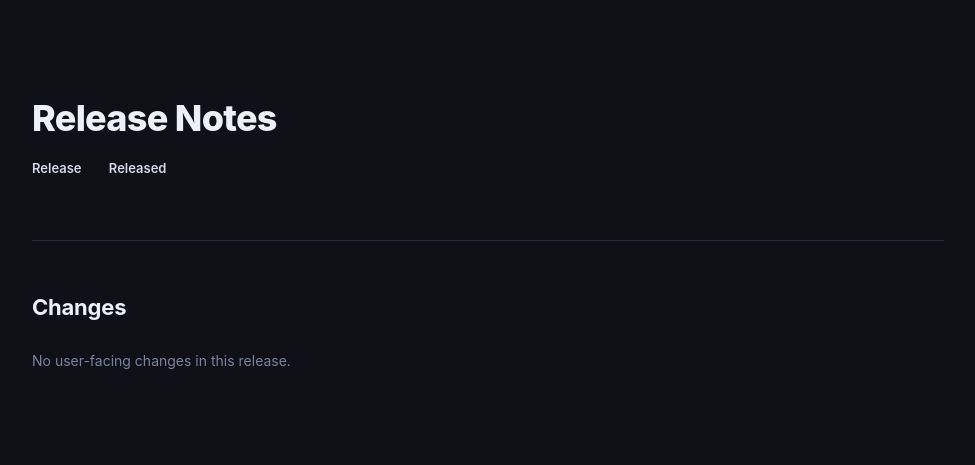
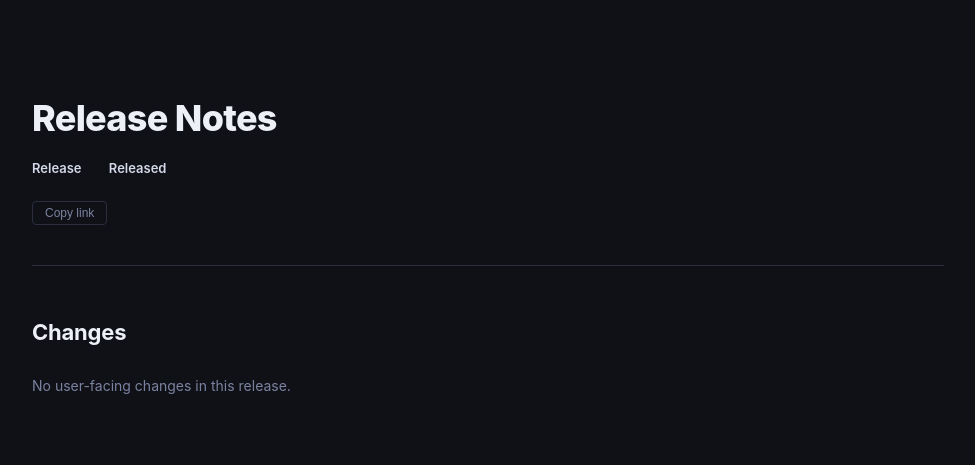
Before and after one commit to PCS-LAB-ORG/swat-releases, a Flask app: template scripts/templates/release-page.html.j2 in a window 1280 px wide. Shown: the part 53-518 px from the top of the page, without its empty margins (152-1127 px from the left). Run offline with Flask 3, Linux system fonts and the light colour scheme; the template is opened without the code that fills it, so the values that code supplies are empty; parts of the project's set-up code (start-up, migrations or seed data) failed here and were passed over.

Commit message:
feat: add copy-link button to release page hero area (#58)
Adds a lightweight copy-link button below hero metadata on all
standalone release pages. Works in both direct-URL and SPA inline
contexts because it reads window.location.href, which history.pushState
has already updated by the time the user clicks.

Co-Authored-By: Claude Sonnet 4.6 (1M context) <noreply@anthropic.com>

```diff
--- a/scripts/templates/release-page.html.j2
+++ b/scripts/templates/release-page.html.j2
@@ -82,6 +82,13 @@
     .hero-meta-item { font-size: 13px; color: var(--text-muted); }
     .hero-meta-item strong { color: var(--text); font-weight: 600; }
     .hero p { font-size: 15px; color: var(--text-muted); max-width: 640px; line-height: 1.7; }
+    .hero-copy-row { margin: 12px 0 0; }
+    .hero-copy-btn {
+      background: transparent; border: 1px solid var(--border);
+      color: var(--text-muted); padding: 4px 12px; border-radius: 4px;
+      font-size: 12px; cursor: pointer; transition: color .15s, border-color .15s;
+    }
+    .hero-copy-btn:hover { color: var(--text); border-color: var(--text-muted); }
 
     section { margin-bottom: 56px; scroll-margin-top: 120px; }
     h2.section-title {
@@ -158,6 +165,12 @@
         <div class="hero-meta-item"><strong>Application</strong> &nbsp;<a href="{{ app_url }}" style="color:var(--accent);text-decoration:none;">{{ app_url_display }}</a></div>
         {% endif %}
       </div>
+      <div class="hero-copy-row">
+        <button class="hero-copy-btn"
+                onclick="navigator.clipboard.writeText(window.location.href).then(()=>{this.textContent='Copied!';setTimeout(()=>{this.textContent='Copy link'},1500)})">
+          Copy link
+        </button>
+      </div>
       <p>{{ tool_description }}</p>
     </div>
 
```
